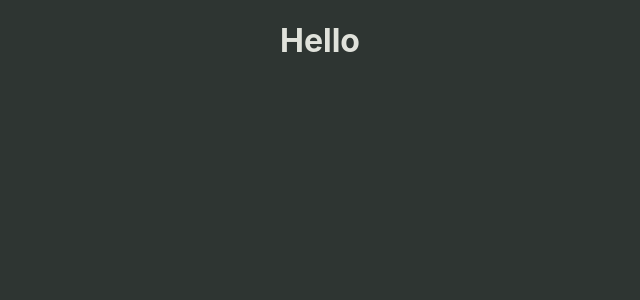
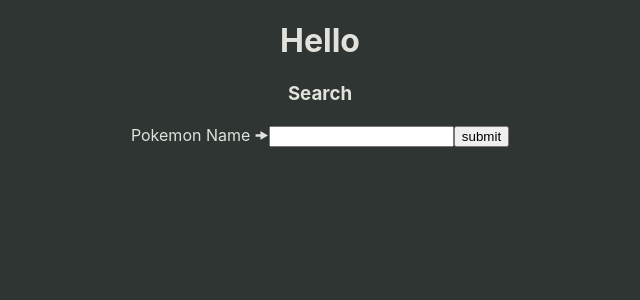
Before and after one commit to justin-w-soto/React-Compendium, a React (Create React App) app: page / in a window 1280 px wide. Shown: the top 300 px of the page, without its empty margins (320-960 px from the left). Built offline with nearby package versions, Linux system fonts and the light colour scheme.

Commit message:
added search input with button

```diff
--- a/src/components/Forms/SearchForm.jsx
+++ b/src/components/Forms/SearchForm.jsx
@@ -1,9 +1,13 @@
 import React from 'react'
 
 export const SearchForm = () => {
+
     return (
-        <div>
-
-        </div>
+      <form aria-label='searchForm' >
+          <h3>Search</h3>
+          <label>Pokemon Name &#129054;</label>
+          <input type='text'></input>
+          <button type='submit'>submit</button>
+      </form>
     )
 }
--- a/src/views/Compendium.jsx
+++ b/src/views/Compendium.jsx
@@ -1,9 +1,11 @@
 import React from 'react'
+import { SearchForm } from '../components/Forms/SearchForm'
 
 export const Compendium = () => {
     return (
         <div>
             <h1>Hello</h1>
+            <SearchForm />
         </div>
     )
 }
```
